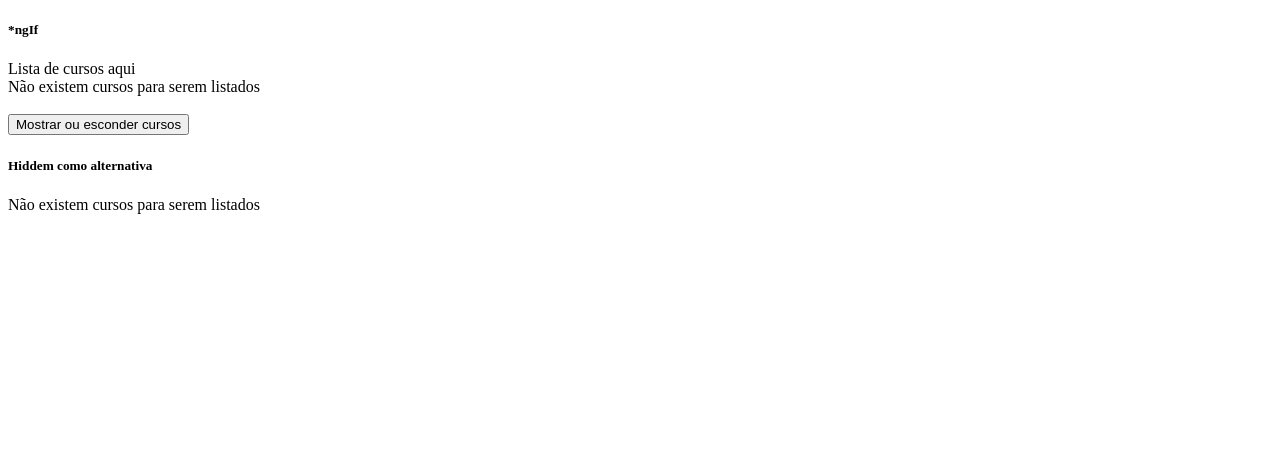
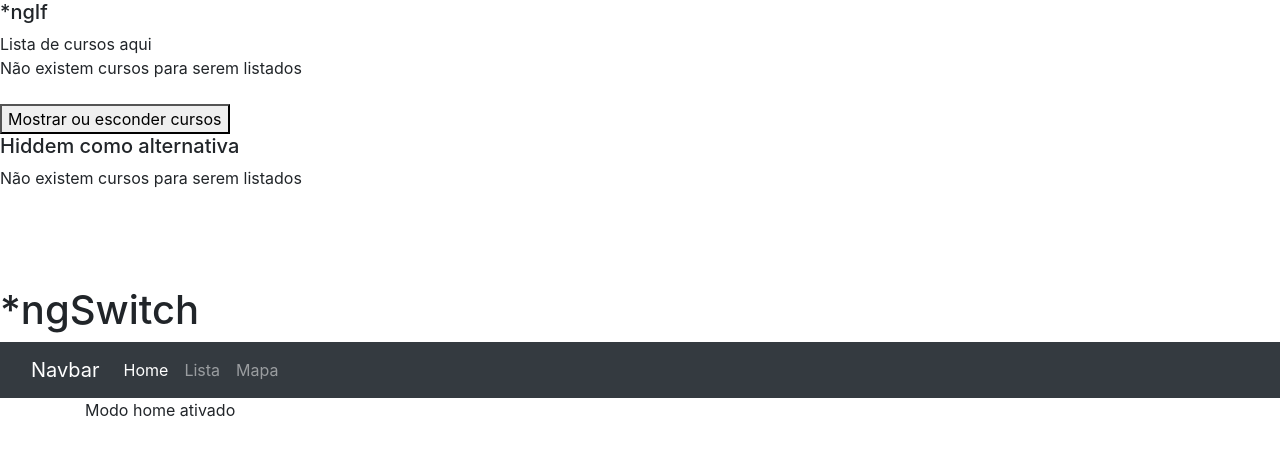
Before and after one commit to MucaBordini/curso-angular-diretivas, an Angular app: page / in a window 1280 px wide. Shown: the top 456 px of the page. Built offline with nearby package versions, Linux system fonts and the light colour scheme.

Commit message:
Diretiva ngSwitch

```diff
--- a/angular.json
+++ b/angular.json
@@ -28,6 +28,7 @@
               "src/assets"
             ],
             "styles": [
+              "node_modules/bootstrap/dist/css/bootstrap.min.css",
               "src/styles.css"
             ],
             "scripts": []
--- a/package.json
+++ b/package.json
@@ -16,9 +16,12 @@
     "@angular/compiler": "~11.0.9",
     "@angular/core": "~11.0.9",
     "@angular/forms": "~11.0.9",
+    "@angular/localize": "~11.0.9",
     "@angular/platform-browser": "~11.0.9",
     "@angular/platform-browser-dynamic": "~11.0.9",
     "@angular/router": "~11.0.9",
+    "@ng-bootstrap/ng-bootstrap": "^9.0.0",
+    "bootstrap": "^4.5.0",
     "rxjs": "~6.6.0",
     "tslib": "^2.0.0",
     "zone.js": "~0.10.2"
--- a/src/app/app.component.html
+++ b/src/app/app.component.html
@@ -1 +1,3 @@
 <app-diretiva-ngif></app-diretiva-ngif>
+<br><br>
+<app-diretiva-ngswitch></app-diretiva-ngswitch>
--- /dev/null
+++ b/src/app/diretiva-ngswitch/diretiva-ngswitch.component.html
@@ -0,0 +1,30 @@
+<br><br>
+<h1>*ngSwitch</h1>
+
+<nav class="navbar navbar-expand-lg navbar-dark bg-dark">
+    <div class="container-fluid">
+      <a class="navbar-brand" href="#">Navbar</a>
+      <button class="navbar-toggler" type="button" data-bs-toggle="collapse" data-bs-target="#navbarSupportedContent" aria-controls="navbarSupportedContent" aria-expanded="false" aria-label="Toggle navigation">
+        <span class="navbar-toggler-icon"></span>
+      </button>
+      <div class="collapse navbar-collapse" id="navbarSupportedContent">
+        <ul class="navbar-nav me-auto mb-2 mb-lg-0">
+          <li class="nav-item">
+            <a class="nav-link" aria-current="page" [class.active]="aba == 'home'" (click)="aba = 'home'">Home</a>
+          </li>
+          <li class="nav-item">
+            <a class="nav-link" [class.active]="aba == 'lista'" (click)="aba = 'lista'">Lista</a>
+          </li>
+          <li class="nav-item">
+            <a class="nav-link" [class.active]="aba == 'mapa'" (click)="aba = 'mapa'">Mapa</a>
+          </li>
+        </ul>
+      </div>
+    </div>
+  </nav>
+
+  <div class="container" [ngSwitch]="aba">
+      <p *ngSwitchCase="'mapa'">Modo mapa ativado</p>
+      <p *ngSwitchCase="'lista'">Modo lista ativado</p>
+      <p *ngSwitchDefault>Modo home ativado</p>
+  </div>
--- /dev/null
+++ b/src/app/diretiva-ngswitch/diretiva-ngswitch.component.ts
@@ -0,0 +1,17 @@
+import { Component, OnInit } from '@angular/core';
+
+@Component({
+  selector: 'app-diretiva-ngswitch',
+  templateUrl: './diretiva-ngswitch.component.html',
+  styleUrls: ['./diretiva-ngswitch.component.css']
+})
+export class DiretivaNgswitchComponent implements OnInit {
+
+  aba = 'home';
+
+  constructor() { }
+
+  ngOnInit(): void {
+  }
+
+}
--- a/src/polyfills.ts
+++ b/src/polyfills.ts
@@ -1,3 +1,7 @@
+/***************************************************************************************************
+ * Load `$localize` onto the global scope - used if i18n tags appear in Angular templates.
+ */
+import '@angular/localize/init';
 /**
  * This file includes polyfills needed by Angular and is loaded before the app.
  * You can add your own extra polyfills to this file.
```
Also changed, not shown: src/app/app.module.ts (+6 -2 lines), src/app/diretiva-ngswitch/diretiva-ngswitch.component.css (added), 2 other files (tests, documents, lock files or other folders).
